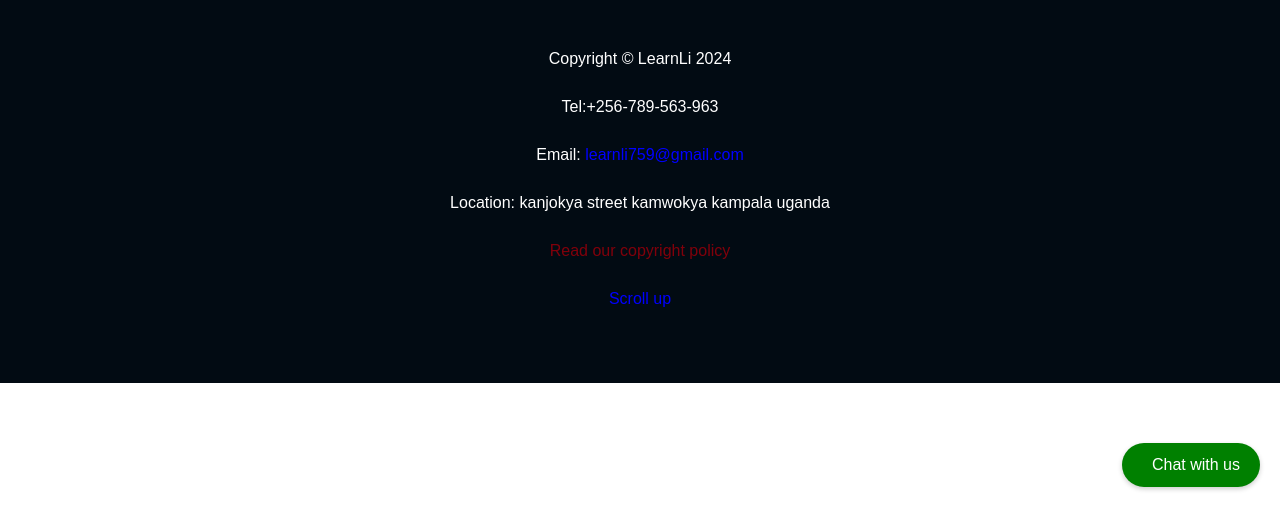
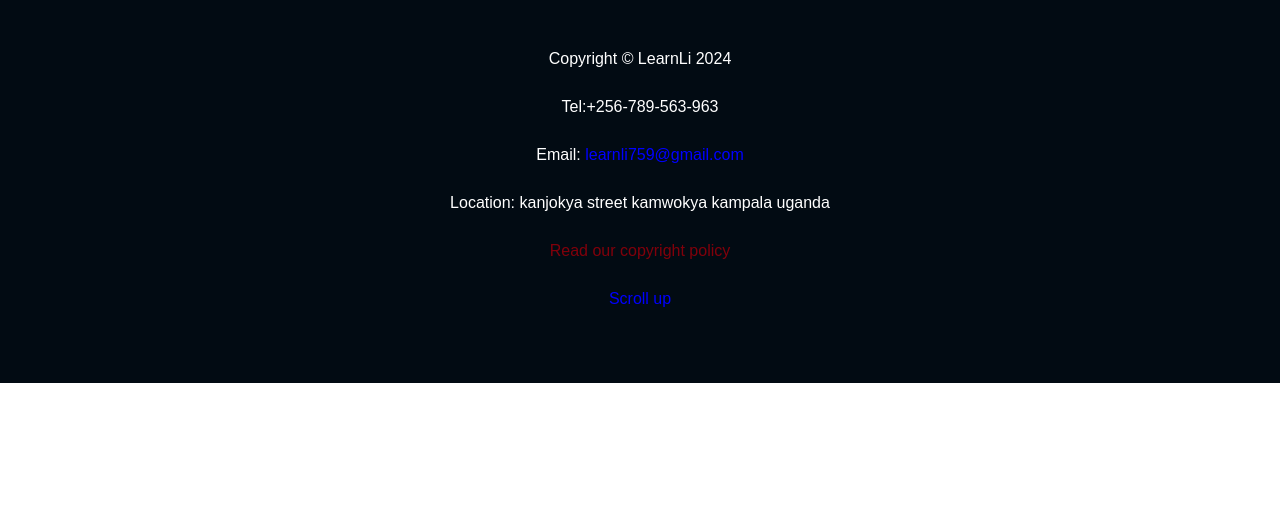
Before and after one commit to Learnli23/Learnli, a Django app: page /answers in a window 1280 px wide. Shown: the part 293-800 px from the top of the page. Run offline with Django 5.2, Linux system fonts and the light colour scheme; a user stored in the database is signed in; data that the repository does not hold is empty; some libraries are stand-ins or nearby versions.

Commit message:
Update base.html

```diff
--- a/Learnli/users/templates/base.html
+++ b/Learnli/users/templates/base.html
@@ -446,62 +446,8 @@
 
     </div>
 
-     <!-- chart with us -->
- <div id="chat-button" style="position: fixed; bottom: 20px; right: 20px; cursor: pointer; background-color:green; padding: 10px 20px; border-radius: 30px; box-shadow: 0px 2px 5px rgba(0, 0, 0, 0.2); display: flex; align-items: center;">
-  <i class="fas fa-comment-alt" style="color:blue; font-size: 24px; margin-right: 10px;"></i>
-  <span style="color: white; font-size: 16px;">Chat with us</span>
+
 </div>
-
-<div id="chat-form" style="display: none; position: fixed; bottom: 80px; right: 0px; background: pink; border: 1px solid #ccc; padding: 20px; width: 300px; box-shadow: 0px 2px 5px rgba(0, 0, 0, 0.2);">
-  <form id="chatForm" method="post" action="{% url 'contact_message' %} ">
-      {% csrf_token %}
-
-      <div style="display: flex; flex-direction: column;">
-
-
-          <label for="id_message" style="color: blue;">chart:</label>
-          <textarea name="message" id="id_message" required>Type a message...</textarea>
-
-          <div style="display: flex; justify-content: space-between; margin-top: 10px;">
-              <button type="submit" style="background-color: green; color: white;">Send</button>
-              <button id="close-chat" type="button" style="background-color: red; color: white;">Close</button>
-          </div>
-      </div>
-  </form>
-</div>
-
-<script>
-  // Show the chat form when the button is clicked
-  document.getElementById('chat-button').onclick = function() {
-      document.getElementById('chat-form').style.display = 'block';
-  };
-
-  // Hide the chat form when the close button is clicked
-
-  document.getElementById('close-chat').onclick = function() {
-      document.getElementById('chat-form').style.display = 'none';
-  };
-
-  // Change the text area color and placeholder on focus and blur
-  const messageField = document.getElementById('id_message');
-  messageField.style.color = 'black';
-
-  messageField.onfocus = function() {
-      if (messageField.value === 'Type a message...') {
-          messageField.value = '';
-      }
-      messageField.style.color = 'white';
-      messageField.style.backgroundColor = 'black';
-  };
-
-  messageField.onblur = function() {
-      if (messageField.value === '') {
-          messageField.value = 'Type a message...';
-          messageField.style.color = 'black';
-          messageField.style.backgroundColor = 'white';
-      }
-  };
-</script>
 
 
 
```
